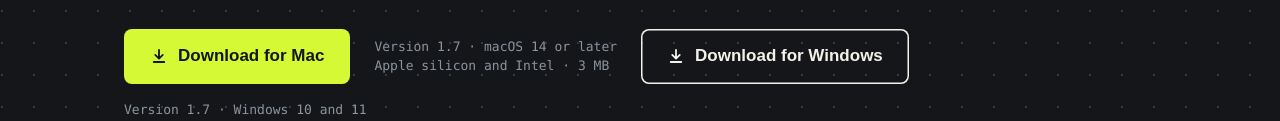
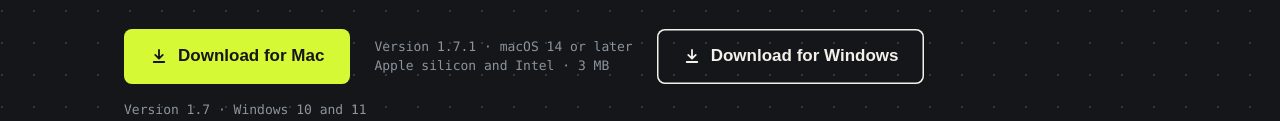
Before and after one commit to filipromeling-max/Blockout-public, a plain HTML site: page index.html in a window 1280 px wide. Shown: the part 471-592 px from the top of the page. Drawn offline with Linux system fonts and the light colour scheme.

Commit message:
Landing page: Mac 1.7.1

```diff
--- a/index.html
+++ b/index.html
@@ -63,7 +63,7 @@
           <svg width="18" height="18" viewBox="0 0 24 24" fill="none" stroke="currentColor" stroke-width="2.4" stroke-linecap="round" stroke-linejoin="round" aria-hidden="true"><path d="M12 4v11M7 10.5l5 5 5-5M5 20h14"/></svg>
           Download for Mac
         </a>
-        <span class="meta">Version 1.7 · macOS 14 or later<br>Apple silicon and Intel · 3 MB</span>
+        <span class="meta">Version 1.7.1 · macOS 14 or later<br>Apple silicon and Intel · 3 MB</span>
         <a class="btn ghost" href="https://github.com/filipromeling-max/Blockout-public/releases/latest/download/BLOCKOUT-Setup.exe">
           <svg width="18" height="18" viewBox="0 0 24 24" fill="none" stroke="currentColor" stroke-width="2.4" stroke-linecap="round" stroke-linejoin="round" aria-hidden="true"><path d="M12 4v11M7 10.5l5 5 5-5M5 20h14"/></svg>
           Download for Windows
```
